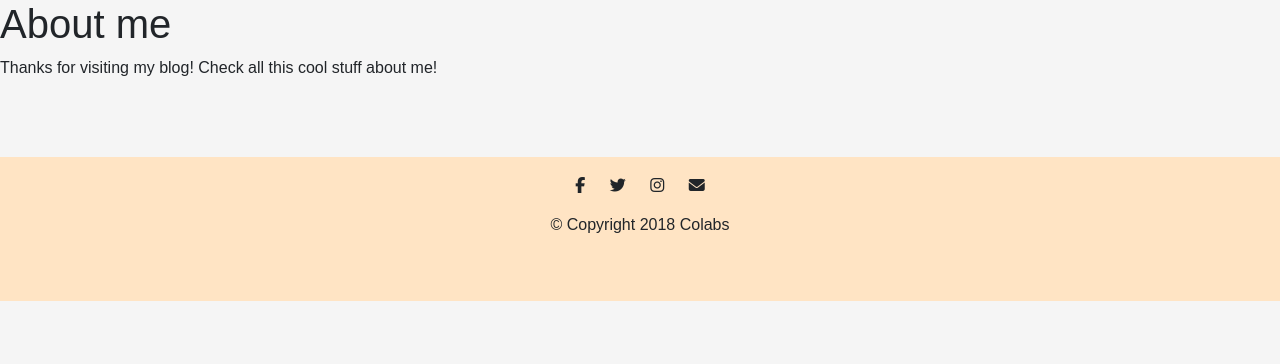
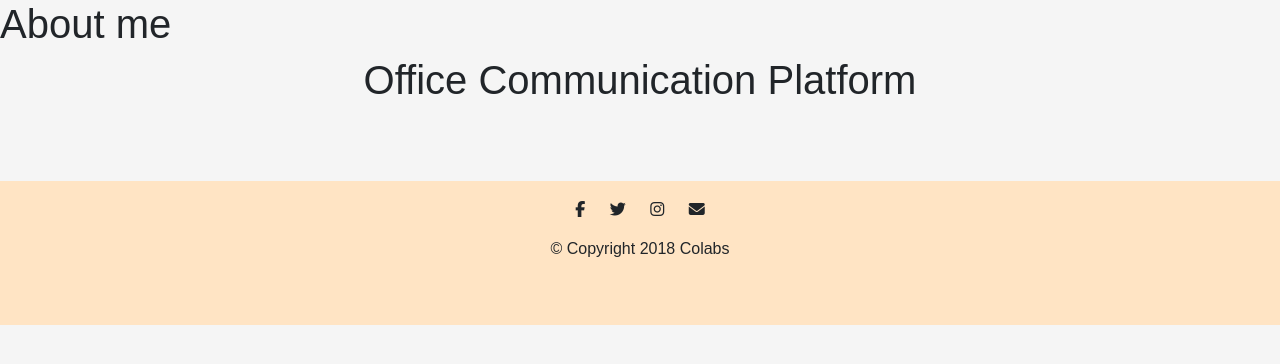
Before and after one commit to prabhat27m/Colabs_project, a Django app: page /about/ in a window 1280 px wide. Shown: the part 140-504 px from the top of the page. Run offline with Django 3.2, Linux system fonts and the light colour scheme; some libraries are stand-ins or nearby versions.

Commit message:
15 commit

```diff
--- a/blog/templates/blog/about.html
+++ b/blog/templates/blog/about.html
@@ -3,6 +3,5 @@
 {% block content %}
 
 <h1>About me</h1>
-<p>Thanks for visiting my blog! Check all this cool stuff about me!</p>
-
+<h1 class="text-center">Office Communication Platform</h1>
 {% endblock %}
```
